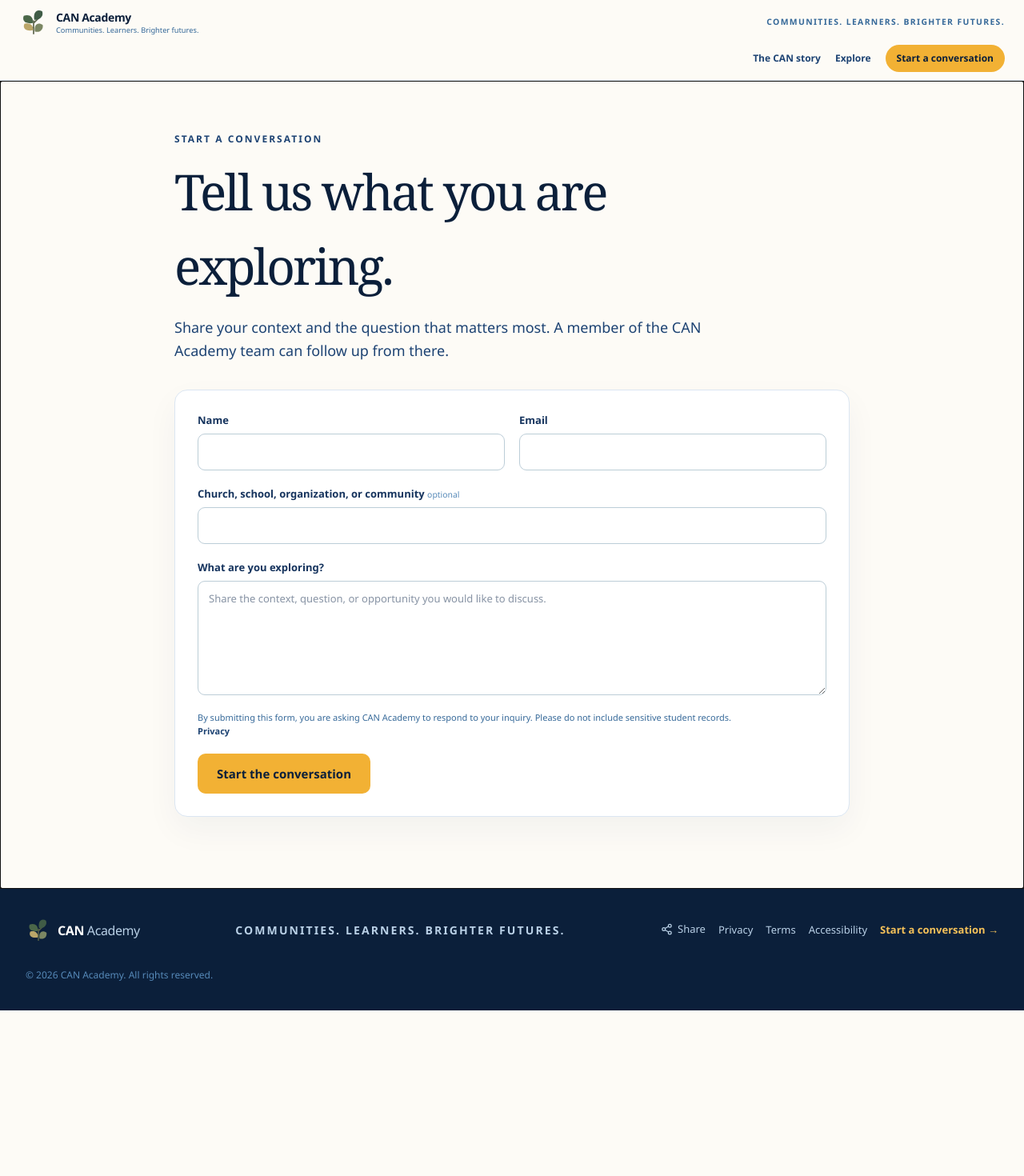
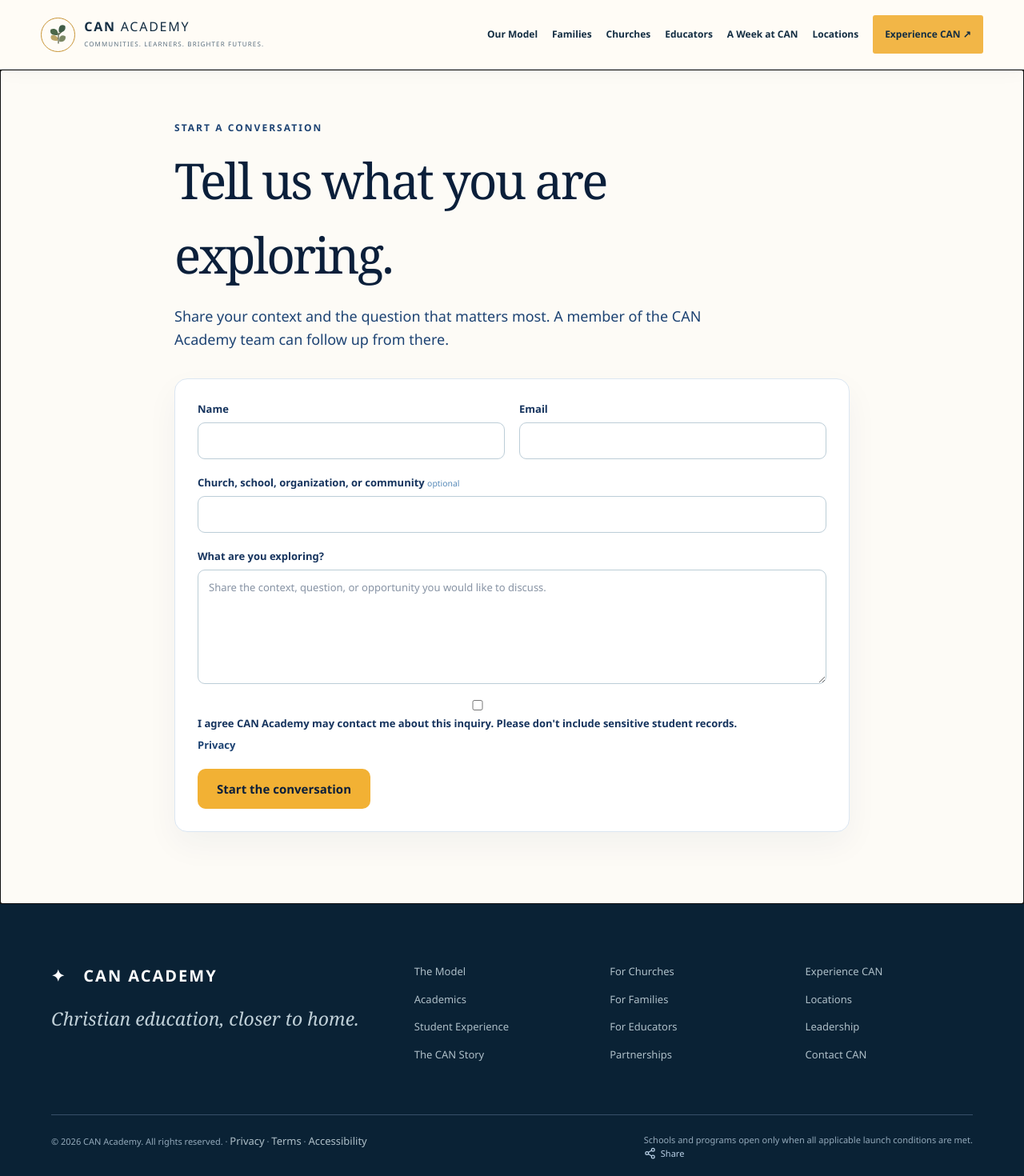
Before and after one commit to bryanhkelly/can-website, a React (Vite) app: page /contact in a window 1280 px wide. Shown: the top 1470 px of the page at 80% size. Before the commit the page ends 1263 px from the top, so only its background shows below. Built offline with nearby package versions, Linux system fonts and the light colour scheme.

Commit message:
Wire approved editorial experience across routes navigation contact and SEO

```diff
--- a/netlify/edge-functions/social-meta.ts
+++ b/netlify/edge-functions/social-meta.ts
@@ -13,6 +13,18 @@ const DEFAULT_META: SocialMeta = {
 }
 
 const META: Record<string, SocialMeta> = {
+  '/how-it-works': { title:'How CAN Works | CAN Academy',description:'One connected academic network, many locally rooted school communities.',image:'/images/04_platform_local_campus.png',imageAlt:'Students outside a local learning community.' },
+  '/families': { title:'For Families | CAN Academy',description:'Discover a school experience that combines academic opportunity and a place to belong.',image:'/images/roles/01_families.png',imageAlt:'Family exploring education choices.' },
+  '/churches': { title:'For Churches | CAN Academy',description:'Explore how your church could serve families throughout the week through a CAN Academy partnership.',image:'/images/roles/02_churches_ministries.png',imageAlt:'Church leaders in conversation.' },
+  '/teachers': { title:'For Educators | CAN Academy',description:'Explore how educators can contribute to CAN Academy across local Christian learning communities.',image:'/images/03_curriculum_student_study.png',imageAlt:'Student engaged in academic work.' },
+  '/experience-can': { title:'Experience CAN | Guided School Tour',description:'Explore the student experience, a church partnership, or educator journey through an illustrative CAN Academy tour.',image:'/images/05_rooted_locally_community.png',imageAlt:'Students and adult mentors in a community.' },
+  '/church-preview': { title:'CAN at Your Church | CAN Academy',description:'Explore what a school could look like in your church and community.',image:'/images/roles/02_churches_ministries.png',imageAlt:'Church leaders in conversation.' },
+  '/family-interest': { title:'Family Interest | CAN Academy',description:'Share interest in a future local CAN Academy community.',image:'/images/roles/01_families.png',imageAlt:'Family exploring school opportunities.' },
+  '/church-interest': { title:'Church Partnerships | CAN Academy',description:'Share church partnership interest in a potential CAN Academy community.',image:'/images/roles/02_churches_ministries.png',imageAlt:'Church leaders in conversation.' },
+  '/demo-access': { title:'Request a Guided CAN Demo | CAN Academy',description:'Ask about a guided CAN Academy operating-system demonstration.',image:'/images/04_platform_local_campus.png',imageAlt:'Students in a school setting.' },
+  '/teachers/opportunities': { title:'Educator Opportunities | CAN Academy',description:'Explore prospective instructional and academic opportunities with CAN Academy.',image:'/images/03_curriculum_student_study.png',imageAlt:'Student learning.' },
+  '/teachers/apply': { title:'Educator Interest | CAN Academy',description:'Share your teaching background and interest in CAN Academy.',image:'/images/03_curriculum_student_study.png',imageAlt:'Student learning.' },
+  '/teachers/directory': { title:'Educator Network | CAN Academy',description:'Verified educator information will appear when approved and available.',image:'/images/03_curriculum_student_study.png',imageAlt:'Student learning.' },
   '/': DEFAULT_META,
   '/story/stakes': {
     title: 'The Stakes | CAN Academy',
--- a/src/components/Layout.tsx
+++ b/src/components/Layout.tsx
@@ -5,7 +5,7 @@ import { SeoManager } from './SeoManager'
 
 export function Layout({ children }: { children: ReactNode }) {
   return (
-    <div className="flex min-h-screen flex-col bg-cream-50">
+    <div className="flex min-h-screen flex-col bg-cream-50 ca-deep-unify">
       <SeoManager />
       <SiteHeader />
       <main className="flex-1">{children}</main>
--- a/src/components/SiteFooter.tsx
+++ b/src/components/SiteFooter.tsx
@@ -1,41 +1,13 @@
-import { Link, useLocation } from 'react-router-dom'
-import { brandTagline } from '../data/pageContent'
-import { withPartnerContext } from '../lib/nav'
-import { BrandMark } from './ui/BrandMark'
+import { Link } from 'react-router-dom'
 import { ShareMenu } from './ShareMenu'
-
-export function SiteFooter() {
-  const location = useLocation()
-  return (
-    <footer className="bg-navy-950 text-navy-100">
-      <div className="mx-auto max-w-7xl px-5 py-9 sm:px-8">
-        <div className="flex flex-col items-start justify-between gap-6 sm:flex-row sm:items-center">
-          <div className="flex items-center gap-2">
-            <BrandMark className="h-8 w-8" />
-            <span className="text-base font-bold tracking-tight text-white">
-              CAN <span className="font-normal text-navy-200">Academy</span>
-            </span>
-          </div>
-          <p className="text-sm font-bold uppercase tracking-[0.15em] text-navy-200">
-            {brandTagline}
-          </p>
-          <div className="site-footer-links">
-            <ShareMenu />
-            <Link to="/privacy">Privacy</Link>
-            <Link to="/terms">Terms</Link>
-            <Link to="/accessibility">Accessibility</Link>
-            <Link
-              to={withPartnerContext('/contact', location.search)}
-              className="font-semibold text-gold-400 transition-colors hover:text-gold-500"
-            >
-              Start a conversation →
-            </Link>
-          </div>
-        </div>
-        <p className="mt-8 text-xs text-navy-400">
-          © {new Date().getFullYear()} CAN Academy. All rights reserved.
-        </p>
-      </div>
-    </footer>
-  )
+export function SiteFooter(){
+ return <footer className="ca-footer"><div className="ca-container">
+   <div className="ca-footer-grid">
+     <div><strong>✦ &nbsp; CAN ACADEMY</strong><em>Christian education, closer to home.</em></div>
+     <div className="ca-footer-links"><Link to="/how-it-works">The Model</Link><Link to="/academics">Academics</Link><Link to="/student-experience">Student Experience</Link><Link to="/story/stakes">The CAN Story</Link></div>
+     <div className="ca-footer-links"><Link to="/churches">For Churches</Link><Link to="/families">For Families</Link><Link to="/teachers">For Educators</Link><Link to="/partnership-model">Partnerships</Link></div>
+     <div className="ca-footer-links"><Link to="/experience-can">Experience CAN</Link><Link to="/locations">Locations</Link><Link to="/leadership">Leadership</Link><Link to="/contact">Contact CAN</Link></div>
+   </div>
+   <div className="ca-footer-bottom"><span>© {new Date().getFullYear()} CAN Academy. All rights reserved. · <Link to="/privacy">Privacy</Link> · <Link to="/terms">Terms</Link> · <Link to="/accessibility">Accessibility</Link></span><span>Schools and programs open only when all applicable launch conditions are met. <ShareMenu/></span></div>
+ </div></footer>
 }
--- a/src/components/SiteHeader.tsx
+++ b/src/components/SiteHeader.tsx
@@ -1,87 +1,44 @@
+import { useEffect, useState } from 'react'
 import { Link, NavLink, useLocation } from 'react-router-dom'
-import { useState } from 'react'
 import { Menu, X } from 'lucide-react'
-import { brandTagline, navSlugs } from '../data/pageContent'
-import { withPartnerContext } from '../lib/nav'
+import { navSlugs } from '../data/pageContent'
 import { BrandMark } from './ui/BrandMark'
 
-export function SiteHeader() {
-  const location = useLocation()
-  const labels = ['Stakes', 'Possibility', 'Curriculum', 'Platform', 'Rooted Locally', 'Student Experience', 'Why It Can Work', 'Explore CAN']
-  const [storyOpen, setStoryOpen] = useState(false)
-  const isStory = location.pathname.startsWith('/story/')
-  const currentIndex = navSlugs.findIndex((slug) => location.pathname === `/story/${slug}`)
-  const currentLabel = currentIndex >= 0 ? labels[currentIndex] : 'Explore CAN'
+const entries=[
+  {label:'Our Model',to:'/how-it-works'},
+  {label:'Families',to:'/families'},
+  {label:'Churches',to:'/churches'},
+  {label:'Educators',to:'/teachers'},
+  {label:'A Week at CAN',to:'/student-experience/a-week-at-can'},
+  {label:'Locations',to:'/locations'},
+]
+const labels=['Stakes','Possibility','Curriculum','Platform','Rooted Locally','Student Experience','Why It Can Work','Explore CAN']
 
-  return (
-    <header className="sticky top-0 z-30 border-b border-navy-100/80 bg-cream-50/95 backdrop-blur">
-      <div className="mx-auto flex max-w-7xl items-center justify-between gap-4 px-4 py-2.5 sm:px-6">
-        <Link to="/" aria-label="CAN Academy home" className="flex shrink-0 items-center gap-2.5">
-          <BrandMark />
-          <span className="leading-tight">
-            <span className="block text-sm font-extrabold tracking-tight text-navy-950">CAN Academy</span>
-            <span className="hidden text-[0.58rem] font-medium text-navy-500 sm:block">Communities. Learners. Brighter futures.</span>
-          </span>
-        </Link>
-        <p className="hidden shrink-0 text-[0.65rem] font-bold uppercase tracking-[0.13em] text-navy-500 xl:block">
-          {brandTagline}
-        </p>
-      </div>
-      {!isStory && (
-        <nav className="public-site-nav" aria-label="Primary navigation">
-          <Link to={withPartnerContext('/story/stakes', location.search)}>The CAN story</Link>
-          <Link to={withPartnerContext('/story/explore-can', location.search)}>Explore</Link>
-          <Link to={withPartnerContext('/contact', location.search)} className="public-site-nav-cta">Start a conversation</Link>
-        </nav>
-      )}
-      {isStory && <div className="story-mobile-shell sm:hidden">
-        <button
-          type="button"
-          className="story-mobile-toggle"
-          aria-expanded={storyOpen}
-          aria-controls="mobile-story-nav"
-          onClick={() => setStoryOpen((open) => !open)}
-        >
-          <span>{currentIndex >= 0 ? `${String(currentIndex + 1).padStart(2, '0')} / 08 · ${currentLabel}` : 'CAN story'}</span>
-          {storyOpen ? <X aria-hidden="true" /> : <Menu aria-hidden="true" />}
-        </button>
-        {storyOpen && (
-          <nav id="mobile-story-nav" className="story-mobile-menu" aria-label="CAN story pages">
-            {navSlugs.map((slug, i) => (
-              <NavLink
-                key={slug}
-                to={withPartnerContext(`/story/${slug}`, location.search)}
-                onClick={() => setStoryOpen(false)}
-                className={({ isActive }) => isActive ? 'is-active' : ''}
-              >
-                <span>{String(i + 1).padStart(2, '0')}</span>
-                <strong>{labels[i]}</strong>
-              </NavLink>
-            ))}
-          </nav>
-        )}
-      </div>}
-      {isStory && <nav
-        className="mx-auto hidden max-w-7xl flex-wrap justify-center gap-1 px-6 pb-2.5 sm:flex"
-        aria-label="CAN story pages"
-      >
-        {navSlugs.map((slug, i) => (
-          <NavLink
-            key={slug}
-            to={withPartnerContext(`/story/${slug}`, location.search)}
-            aria-label={`${i + 1}. ${labels[i]}`}
-            title={`${i + 1}. ${labels[i]}`}
-            className={({ isActive }) =>
-              `flex min-h-8 shrink-0 items-center justify-center gap-1.5 rounded-full px-2.5 text-[0.68rem] font-bold transition-colors focus-visible:outline-2 focus-visible:outline-offset-2 focus-visible:outline-gold-600 ${
-                isActive ? 'bg-navy-900 text-white' : 'text-navy-600 hover:bg-navy-100'
-              }`
-            }
-          >
-            <span className="text-[0.6rem] opacity-65">{String(i + 1).padStart(2, '0')}</span>
-            <span>{labels[i]}</span>
-          </NavLink>
-        ))}
-      </nav>}
-    </header>
-  )
+export function SiteHeader(){
+  const loc=useLocation();const [open,setOpen]=useState(false);const [storyOpen,setStoryOpen]=useState(false)
+  useEffect(()=>{setOpen(false);setStoryOpen(false)},[loc.pathname])
+  const isStory=loc.pathname.startsWith('/story/')
+  return <header className="ca-public-nav">
+    <div className="ca-public-head">
+      <Link className="ca-brand" to="/" aria-label="CAN Academy home">
+        <span className="ca-brand-mark"><BrandMark className="h-7 w-7"/></span>
+        <span><strong>CAN <span style={{fontWeight:500}}>ACADEMY</span></strong><small>COMMUNITIES. LEARNERS. BRIGHTER FUTURES.</small></span>
+      </Link>
+      <button type="button" className="ca-mobile-toggle" aria-label={open?'Close menu':'Open navigation menu'} aria-controls="ca-main-nav" aria-expanded={open} onClick={()=>setOpen(v=>!v)}>
+        {open?<X size={25}/>:<Menu size={25}/>}
+      </button>
+      <nav id="ca-main-nav" aria-label="Primary navigation" className={'ca-main-nav'+(open?' is-open':'')}>
+        {entries.map(e=><NavLink key={e.to} to={e.to}>{e.label}</NavLink>)}
+        <NavLink to="/experience-can" className="ca-main-cta">Experience CAN <span aria-hidden="true">↗</span></NavLink>
+      </nav>
+    </div>
+    {isStory&&<div>
+      <button type="button" className="ca-mobile-toggle ca-story-toggle" aria-expanded={storyOpen} aria-controls="ca-story-links" onClick={()=>setStoryOpen(v=>!v)}>
+        {storyOpen?'Close story chapters':'Explore CAN story chapters'} {storyOpen?<X size={17}/>:<Menu size={17}/>}
+      </button>
+      <nav id="ca-story-links" className={'ca-story-nav'+(storyOpen?' is-open':'')} aria-label="The CAN story">
+        {navSlugs.map((slug,i)=><NavLink key={slug} to={`/story/${slug}`}>{String(i+1).padStart(2,'0')} · {labels[i]}</NavLink>)}
+      </nav>
+    </div>}
+  </header>
 }
--- a/src/data/socialMeta.ts
+++ b/src/data/socialMeta.ts
@@ -15,6 +15,18 @@ export const DEFAULT_SOCIAL_META: SocialMeta = {
 
 const META: Record<string, SocialMeta> = {
   '/': DEFAULT_SOCIAL_META,
+  '/how-it-works': { title:'How CAN Works | CAN Academy',description:'One connected academic network, many locally rooted school communities.',image:'/images/04_platform_local_campus.png',imageAlt:'Students outside a local learning community.' },
+  '/families': { title:'For Families | CAN Academy',description:'Discover a school experience that combines academic opportunity and a place to belong.',image:'/images/roles/01_families.png',imageAlt:'Family exploring education choices.' },
+  '/churches': { title:'For Churches | CAN Academy',description:'Explore how your church could serve families throughout the week through a CAN Academy partnership.',image:'/images/roles/02_churches_ministries.png',imageAlt:'Church leaders in conversation.' },
+  '/teachers': { title:'For Educators | CAN Academy',description:'Explore how educators can contribute to CAN Academy across local Christian learning communities.',image:'/images/03_curriculum_student_study.png',imageAlt:'Student engaged in academic work.' },
+  '/experience-can': { title:'Experience CAN | Guided School Tour',description:'Explore the student experience, a church partnership, or educator journey through an illustrative CAN Academy tour.',image:'/images/05_rooted_locally_community.png',imageAlt:'Students and adult mentors in a community.' },
+  '/church-preview': { title:'CAN at Your Church | CAN Academy',description:'Explore what a school could look like in your church and community.',image:'/images/roles/02_churches_ministries.png',imageAlt:'Church leaders in conversation.' },
+  '/family-interest': { title:'Family Interest | CAN Academy',description:'Share interest in a future local CAN Academy community.',image:'/images/roles/01_families.png',imageAlt:'Family exploring school opportunities.' },
+  '/church-interest': { title:'Church Partnerships | CAN Academy',description:'Share church partnership interest in a potential CAN Academy community.',image:'/images/roles/02_churches_ministries.png',imageAlt:'Church leaders in conversation.' },
+  '/demo-access': { title:'Request a Guided CAN Demo | CAN Academy',description:'Ask about a guided CAN Academy operating-system demonstration.',image:'/images/04_platform_local_campus.png',imageAlt:'Students in a school setting.' },
+  '/teachers/opportunities': { title:'Educator Opportunities | CAN Academy',description:'Explore prospective instructional and academic opportunities with CAN Academy.',image:'/images/03_curriculum_student_study.png',imageAlt:'Student learning.' },
+  '/teachers/apply': { title:'Educator Interest | CAN Academy',description:'Share your teaching background and interest in CAN Academy.',image:'/images/03_curriculum_student_study.png',imageAlt:'Student learning.' },
+  '/teachers/directory': { title:'Educator Network | CAN Academy',description:'Verified educator information will appear when approved and available.',image:'/images/03_curriculum_student_study.png',imageAlt:'Student learning.' },
   '/story/stakes': {
     title: 'The Stakes | CAN Academy',
     description: 'Why too many families are forced to make educational tradeoffs among distance, cost, relevance, and breadth.',
--- a/src/index.css
+++ b/src/index.css
@@ -1,4 +1,5 @@
 @import "tailwindcss";
+@import "./styles/editorial.css";
 
 @theme {
   --font-sans: 'Segoe UI', system-ui, Roboto, sans-serif;
--- a/src/pages/ContactPage.tsx
+++ b/src/pages/ContactPage.tsx
@@ -11,6 +11,7 @@ const AUDIENCE_LABELS: Record<string, string> = {
   'school-leader': 'Christian school leaders',
   homeschool: 'Homeschool families',
   denomination: 'Denominations and church networks',
+  educator: 'Educators',
 }
 
 const AUDIENCE_PROMPTS: Record<string, string> = {
@@ -19,6 +20,7 @@ const AUDIENCE_PROMPTS: Record<string, string> = {
   'school-leader': 'Could CAN expand your school\'s educational capacity?',
   homeschool: 'How might your family or homeschool community participate?',
   denomination: 'Could CAN support a network pilot across your churches?',
+  educator: 'How might your teaching expertise contribute to CAN?',
 }
 
 const PARTNER_LABELS: Record<(typeof partnerIds)[number], string> = {
@@ -69,7 +71,7 @@ export function ContactPage() {
     data.forEach((value, key) => encoded.append(key, String(value)))
 
     try {
-      const response = await fetch('/', {
+      const response = await fetch('/__forms.html', {
         method: 'POST',
         headers: { 'Content-Type': 'application/x-www-form-urlencoded' },
         body: encoded.toString(),
@@ -112,6 +114,7 @@ export function ContactPage() {
           onSubmit={handleSubmit}
         >
           <input type="hidden" name="form-name" value="can-contact" />
+          <input type="hidden" name="subject" value="CAN Academy: new contact inquiry (%{submissionId})" />
           <input type="hidden" name="audience" value={audience} />
           <input type="hidden" name="topic" value={topic} />
           <input type="hidden" name="partner" value={partner} />
@@ -141,7 +144,7 @@ export function ContactPage() {
             <textarea name="message" rows={6} required placeholder="Share the context, question, or opportunity you would like to discuss." />
           </label>
 
-          <p className="contact-privacy-note">By submitting this form, you are asking CAN Academy to respond to your inquiry. Please do not include sensitive student records. <Link to="/privacy">Privacy</Link></p>
+          <label className="contact-privacy-note"><input type="checkbox" name="consent" value="yes" required /> I agree CAN Academy may contact me about this inquiry. Please don't include sensitive student records. <Link to="/privacy">Privacy</Link></label>
 
           <button type="submit" disabled={status === 'submitting'}>
             {status === 'submitting' ? 'Sending…' : 'Start the conversation'}
@@ -149,7 +152,7 @@ export function ContactPage() {
 
           {status === 'error' && (
             <p className="contact-error" role="alert">
-              The form could not be submitted. Please try again, or email hello@canacademy.org.
+              Your message could not be submitted. Please check your connection and try again.
             </p>
           )}
         </form>
```
Also changed, not shown: index.html (+2 -12 lines), src/App.tsx (+17 -6 lines), 1 other file (tests, documents, lock files or other folders).
